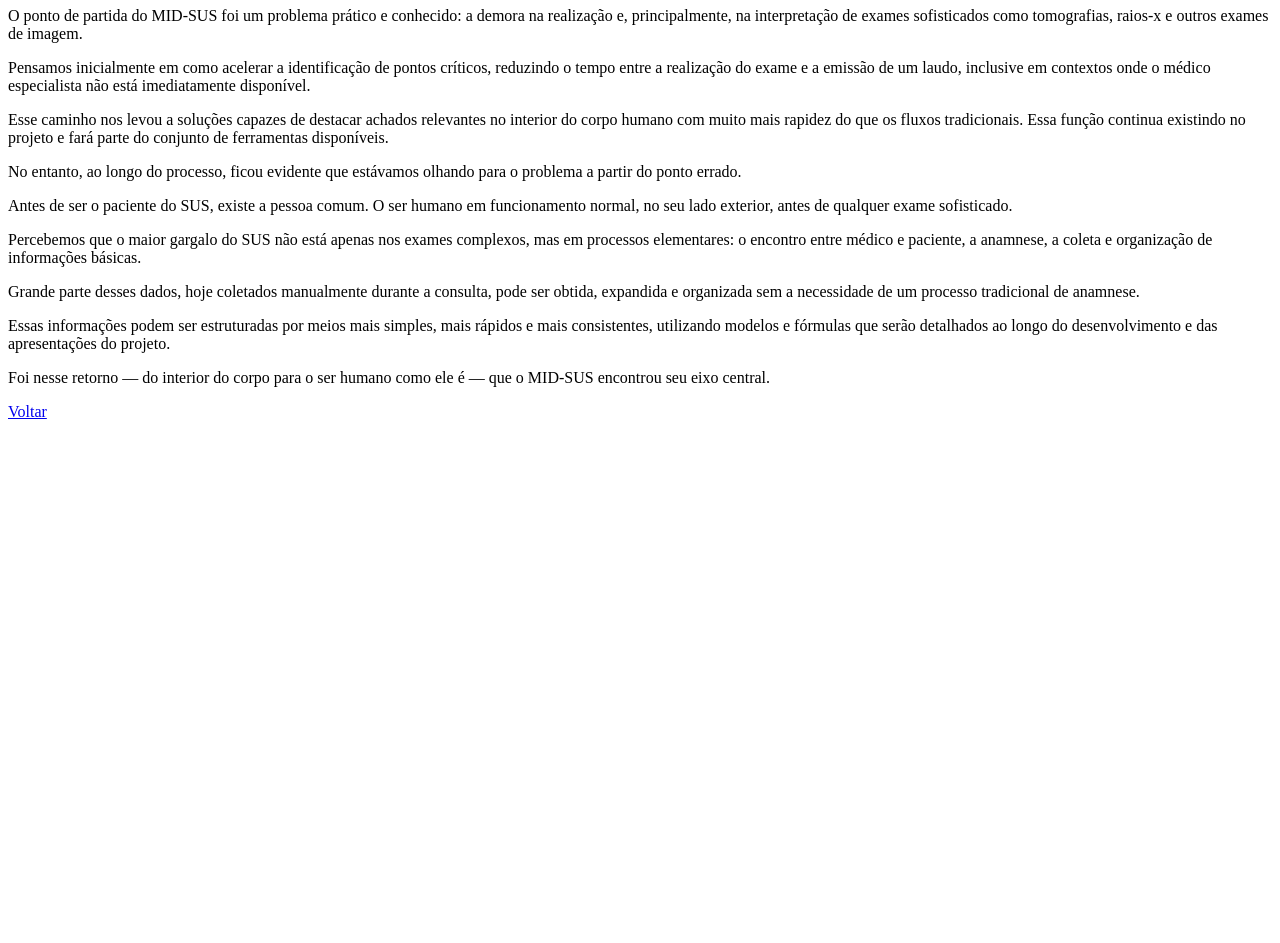
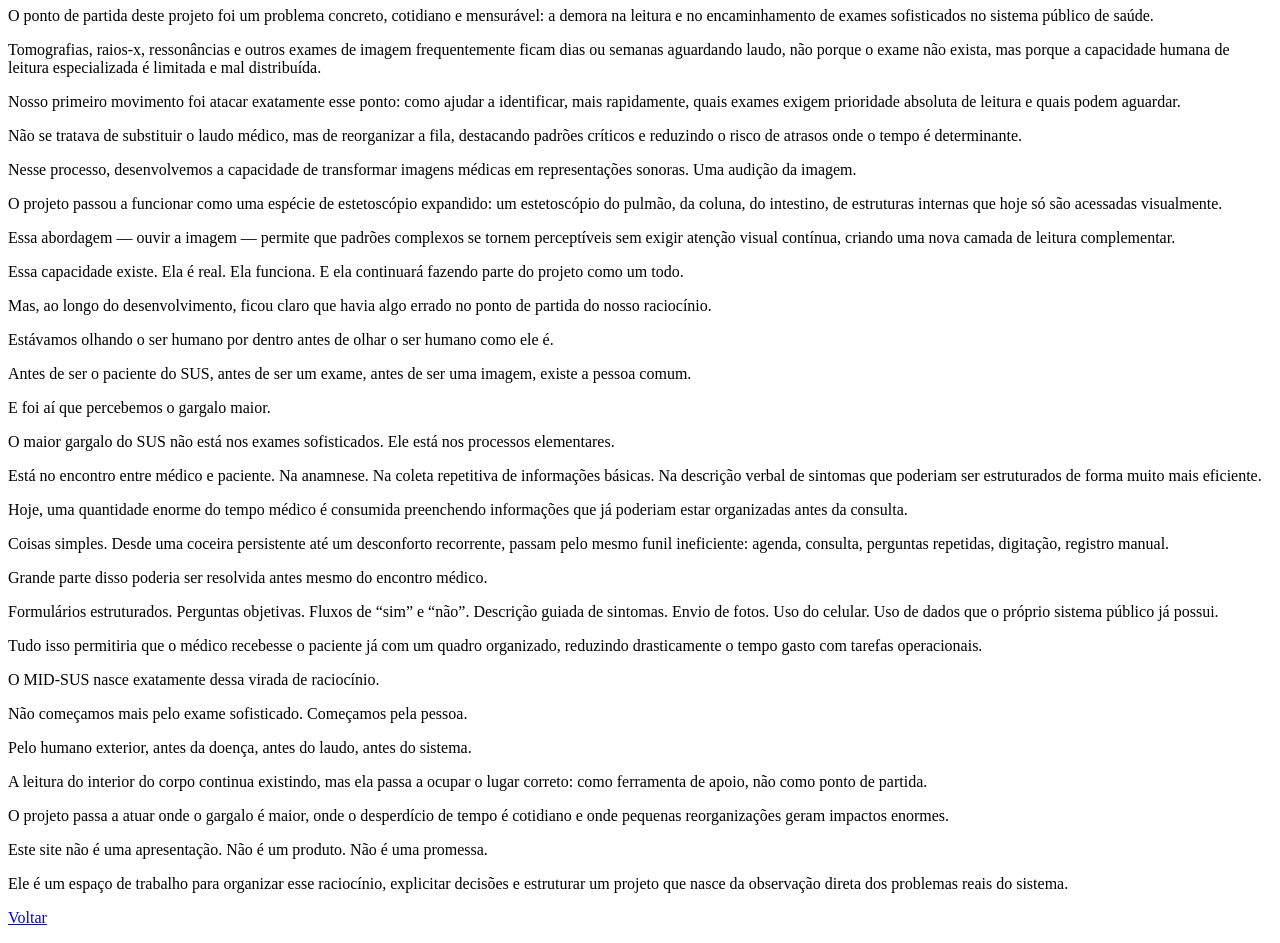
Before and after one commit to LUIZ-CUTITA/psiu-site, a plain HTML site: page manifesto.html in a window 1280 px wide. Shown: the part 73-1016 px from the top of the page. Before the commit the page ends 800 px from the top, so only its background shows below. Drawn offline with Linux system fonts and the light colour scheme.

Commit message:
Update manifesto.html

```diff
--- a/manifesto.html
+++ b/manifesto.html
@@ -2,69 +2,181 @@
 <html lang="pt-BR">
 <head>
   <meta charset="UTF-8">
-  <title>MID-SUS — Como chegamos até aqui</title>
+  <title>MID-SUS — Como esse processo surgiu</title>
 </head>
 <body>
 
-<h1>Como chegamos até aqui</h1>
+<h1>Como esse processo surgiu</h1>
 
 <p>
-O ponto de partida do MID-SUS foi um problema prático e conhecido:
-a demora na realização e, principalmente, na interpretação de exames sofisticados
-como tomografias, raios-x e outros exames de imagem.
+O ponto de partida deste projeto foi um problema concreto, cotidiano e mensurável:
+a demora na leitura e no encaminhamento de exames sofisticados no sistema público de saúde.
 </p>
 
 <p>
-Pensamos inicialmente em como acelerar a identificação de pontos críticos,
-reduzindo o tempo entre a realização do exame e a emissão de um laudo,
-inclusive em contextos onde o médico especialista não está imediatamente disponível.
+Tomografias, raios-x, ressonâncias e outros exames de imagem
+frequentemente ficam dias ou semanas aguardando laudo,
+não porque o exame não exista,
+mas porque a capacidade humana de leitura especializada é limitada
+e mal distribuída.
 </p>
 
 <p>
-Esse caminho nos levou a soluções capazes de destacar achados relevantes
-no interior do corpo humano com muito mais rapidez do que os fluxos tradicionais.
-Essa função continua existindo no projeto e fará parte do conjunto de ferramentas
-disponíveis.
+Nosso primeiro movimento foi atacar exatamente esse ponto:
+como ajudar a identificar, mais rapidamente,
+quais exames exigem prioridade absoluta de leitura
+e quais podem aguardar.
 </p>
 
 <p>
-No entanto, ao longo do processo, ficou evidente que estávamos olhando
-para o problema a partir do ponto errado.
+Não se tratava de substituir o laudo médico,
+mas de reorganizar a fila,
+destacando padrões críticos
+e reduzindo o risco de atrasos onde o tempo é determinante.
+</p>
+
+<p>
+Nesse processo, desenvolvemos a capacidade de transformar imagens médicas
+em representações sonoras.
+Uma audição da imagem.
+</p>
+
+<p>
+O projeto passou a funcionar como uma espécie de estetoscópio expandido:
+um estetoscópio do pulmão,
+da coluna,
+do intestino,
+de estruturas internas que hoje só são acessadas visualmente.
+</p>
+
+<p>
+Essa abordagem — ouvir a imagem —
+permite que padrões complexos se tornem perceptíveis
+sem exigir atenção visual contínua,
+criando uma nova camada de leitura complementar.
+</p>
+
+<p>
+Essa capacidade existe.
+Ela é real.
+Ela funciona.
+E ela continuará fazendo parte do projeto como um todo.
+</p>
+
+<p>
+Mas, ao longo do desenvolvimento, ficou claro que havia algo errado
+no ponto de partida do nosso raciocínio.
+</p>
+
+<p>
+Estávamos olhando o ser humano por dentro
+antes de olhar o ser humano como ele é.
 </p>
 
 <p>
 Antes de ser o paciente do SUS,
+antes de ser um exame,
+antes de ser uma imagem,
 existe a pessoa comum.
-O ser humano em funcionamento normal,
-no seu lado exterior,
-antes de qualquer exame sofisticado.
 </p>
 
 <p>
-Percebemos que o maior gargalo do SUS não está apenas nos exames complexos,
-mas em processos elementares:
-o encontro entre médico e paciente,
-a anamnese,
-a coleta e organização de informações básicas.
+E foi aí que percebemos o gargalo maior.
 </p>
 
 <p>
-Grande parte desses dados,
-hoje coletados manualmente durante a consulta,
-pode ser obtida, expandida e organizada
-sem a necessidade de um processo tradicional de anamnese.
+O maior gargalo do SUS não está nos exames sofisticados.
+Ele está nos processos elementares.
 </p>
 
 <p>
-Essas informações podem ser estruturadas por meios mais simples,
-mais rápidos e mais consistentes,
-utilizando modelos e fórmulas que serão detalhados
-ao longo do desenvolvimento e das apresentações do projeto.
+Está no encontro entre médico e paciente.
+Na anamnese.
+Na coleta repetitiva de informações básicas.
+Na descrição verbal de sintomas
+que poderiam ser estruturados de forma muito mais eficiente.
 </p>
 
 <p>
-Foi nesse retorno — do interior do corpo para o ser humano como ele é —
-que o MID-SUS encontrou seu eixo central.
+Hoje, uma quantidade enorme do tempo médico
+é consumida preenchendo informações
+que já poderiam estar organizadas antes da consulta.
+</p>
+
+<p>
+Coisas simples.
+Desde uma coceira persistente
+até um desconforto recorrente,
+passam pelo mesmo funil ineficiente:
+agenda,
+consulta,
+perguntas repetidas,
+digitação,
+registro manual.
+</p>
+
+<p>
+Grande parte disso poderia ser resolvida
+antes mesmo do encontro médico.
+</p>
+
+<p>
+Formulários estruturados.
+Perguntas objetivas.
+Fluxos de “sim” e “não”.
+Descrição guiada de sintomas.
+Envio de fotos.
+Uso do celular.
+Uso de dados que o próprio sistema público já possui.
+</p>
+
+<p>
+Tudo isso permitiria que o médico
+recebesse o paciente já com um quadro organizado,
+reduzindo drasticamente o tempo gasto com tarefas operacionais.
+</p>
+
+<p>
+O MID-SUS nasce exatamente dessa virada de raciocínio.
+</p>
+
+<p>
+Não começamos mais pelo exame sofisticado.
+Começamos pela pessoa.
+</p>
+
+<p>
+Pelo humano exterior,
+antes da doença,
+antes do laudo,
+antes do sistema.
+</p>
+
+<p>
+A leitura do interior do corpo continua existindo,
+mas ela passa a ocupar o lugar correto:
+como ferramenta de apoio,
+não como ponto de partida.
+</p>
+
+<p>
+O projeto passa a atuar onde o gargalo é maior,
+onde o desperdício de tempo é cotidiano
+e onde pequenas reorganizações geram impactos enormes.
+</p>
+
+<p>
+Este site não é uma apresentação.
+Não é um produto.
+Não é uma promessa.
+</p>
+
+<p>
+Ele é um espaço de trabalho
+para organizar esse raciocínio,
+explicitar decisões
+e estruturar um projeto que nasce da observação direta
+dos problemas reais do sistema.
 </p>
 
 <p>
```
